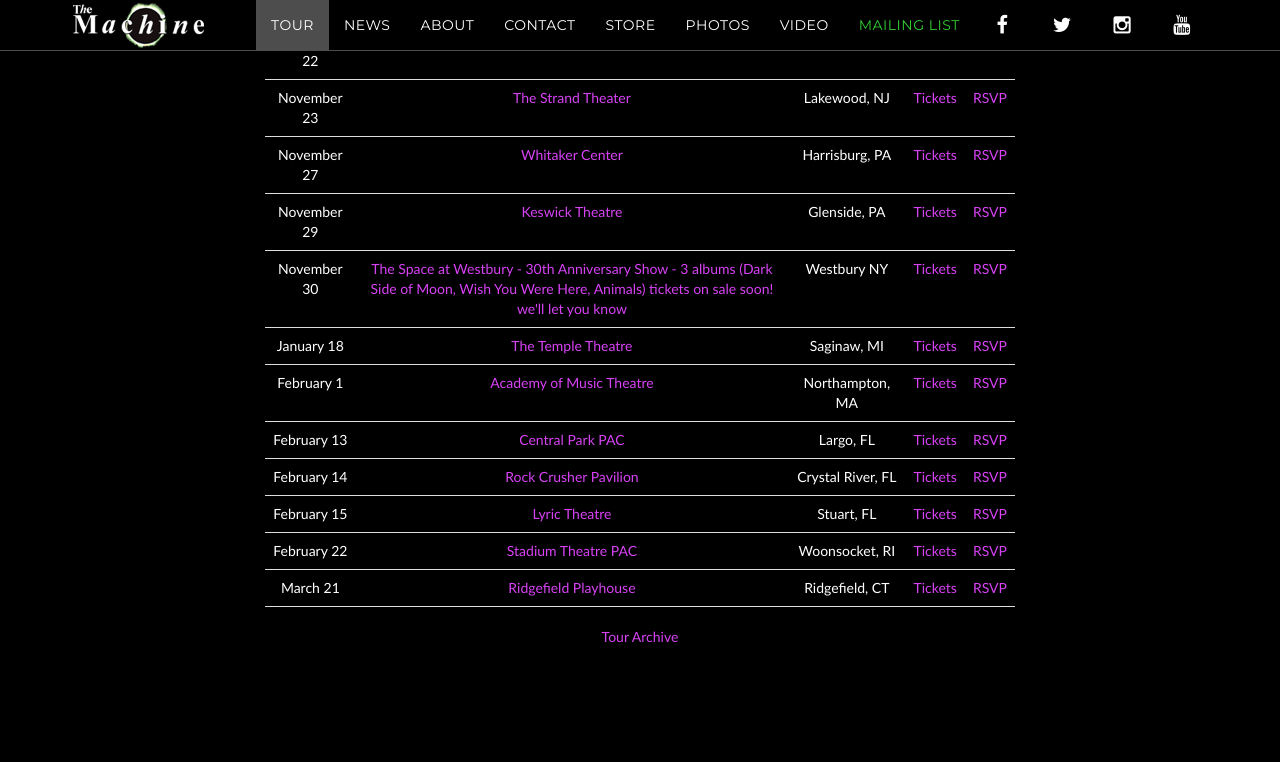
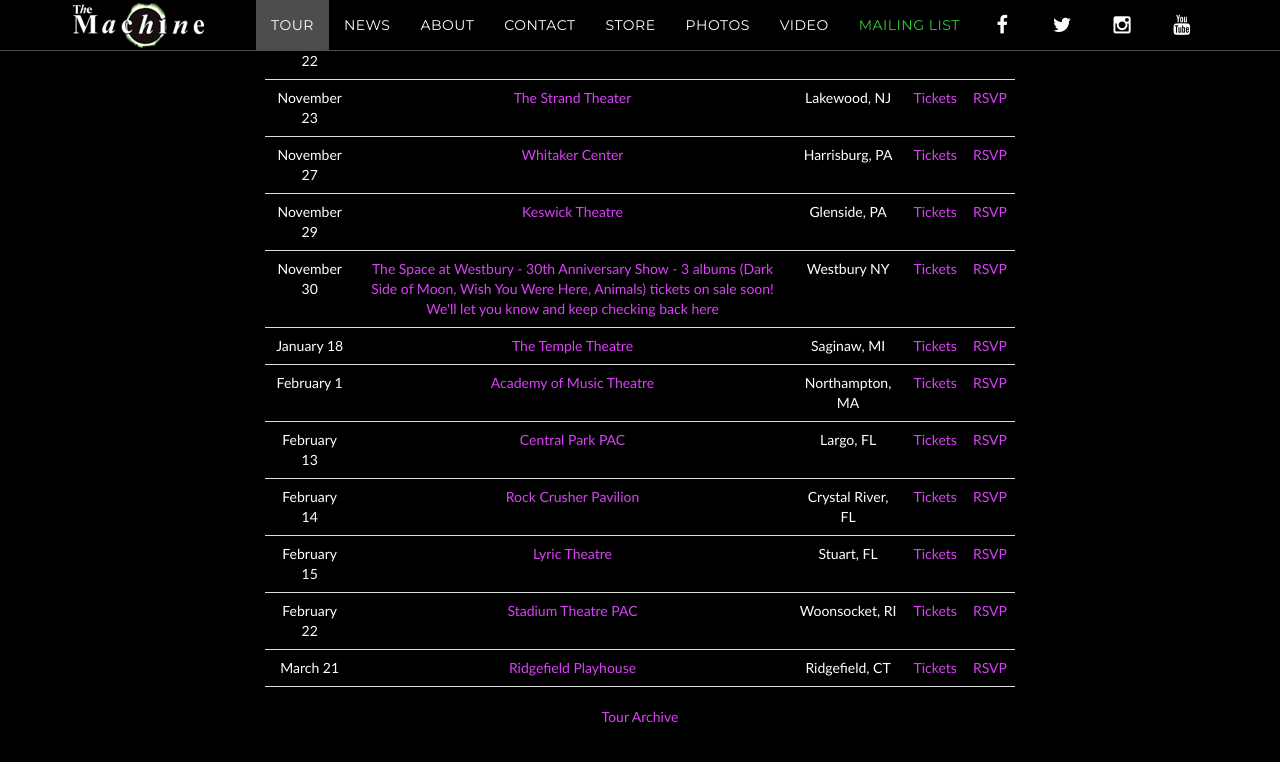
Before and after one commit to machineweb/machineweb.github.io, a Jekyll site: the page built from index.html, in a window 1280 px wide and 900 px high, scrolled down 1694 px. Shown: the top 762 px of the window. Built offline with Jekyll 4.4.1, drawn with Linux system fonts in a browser that asks for light colours; comment, search, counter and statistics services are not loaded.

Commit message:
Updated tour

```diff
--- a/_data/tour.yml
+++ b/_data/tour.yml
@@ -4043,7 +4043,7 @@
     order: "1584763200000"
 
   - date: "November 30 2019"
-    venue: "The Space at Westbury - 30th Anniversary Show - 3 albums (Dark Side of Moon, Wish You Were Here, Animals) tickets on sale soon! we'll let you know"
+    venue: "The Space at Westbury - 30th Anniversary Show - 3 albums (Dark Side of Moon, Wish You Were Here, Animals) tickets on sale soon! We'll let you know and keep checking back here"
     venue-url: "http://www.thespaceatwestbury.com/?page=shows"
     location: "Westbury NY"
     tickets-url: "On sale soon"
```
